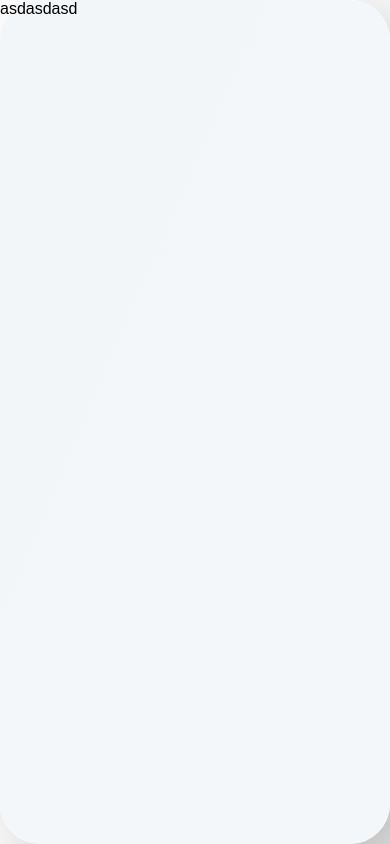
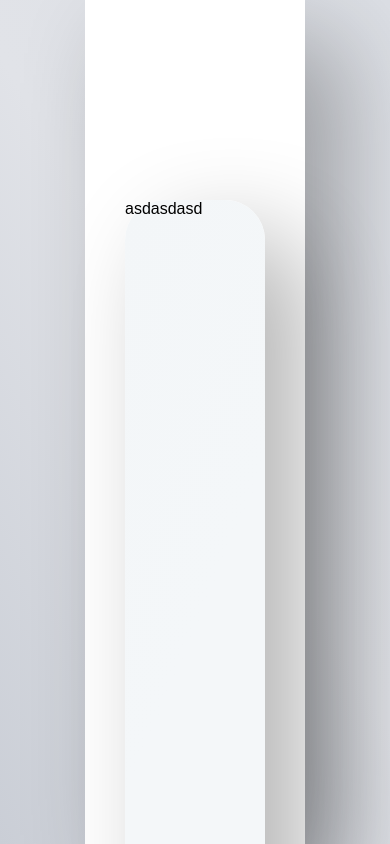
Before and after one commit to violetadev/dashboard, a React (Create React App) app: page / in a window 390 px wide. Built offline with nearby package versions, Linux system fonts and the light colour scheme.

Commit message:
styles fixes for height and width

```diff
--- a/src/layouts/Content/Content.tsx
+++ b/src/layouts/Content/Content.tsx
@@ -5,9 +5,14 @@ const StyledContent = styled.div`
   background: ${({ theme }) => theme.backgrounds.containerBackground};
   box-shadow: 38px 37px 99px #0000004d;
   border-radius: 40px;
-  width: 100%;
   height: 100%;
-  margin: 0;
+  margin: 200px 40px 0 40px;
+
+  @media only screen and (min-width: ${({ theme }) =>
+      theme.breakpoints.tablet}) {
+    margin: 0;
+    width: 100%;
+  }
 `;
 
 const Content: React.FC<{ children: React.ReactNode }> = ({ children }) => {
--- a/src/layouts/Wrapper/Wrapper.tsx
+++ b/src/layouts/Wrapper/Wrapper.tsx
@@ -2,19 +2,18 @@ import React from 'react';
 import styled from 'styled-components';
 
 const StyledContent = styled.div`
+  background: ${({ theme }) => theme.colors.white};
+  border-radius: 0px;
+  box-shadow: 38px 37px 99px #0000004d;
+  height: 100%;
+  left: 50%;
+  margin: 0;
+  min-height: 400px;
+  position: fixed;
+  top: 50%;
+  transform: translate(-50%, -50%);
+  width: 100%;
   width: 220px;
-  min-height: 400px;
-  background: ${({ theme }) => theme.colors.white};
-  box-shadow: 38px 37px 99px #0000004d;
-
-  margin: 0;
-  position: absolute;
-  top: 50%;
-  left: 50%;
-  transform: translate(-50%, -50%);
-  height: 100%;
-  width: 100%;
-  border-radius: 0px;
 
   @media only screen and (min-width: ${({ theme }) =>
       theme.breakpoints.desktop}) {
```
